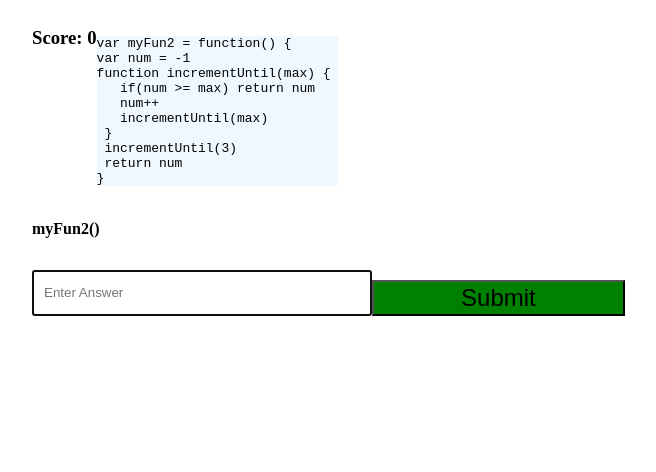
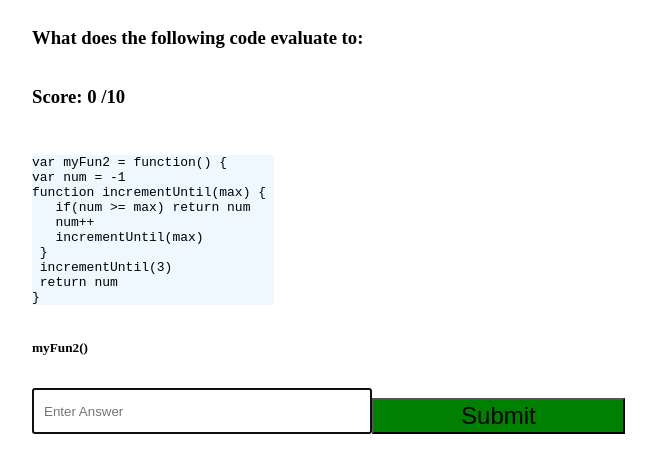
Before and after one commit to rickDevelopment/csprep-project-game, a plain HTML site: page index.html in a window 1280 px wide. Shown: the whole page, without its empty margins (292-948 px from the left). Drawn offline with Linux system fonts and the light colour scheme.

Commit message:
fix score

```diff
--- a/index.html
+++ b/index.html
@@ -9,11 +9,12 @@
 </head>
 <body>
   <div class="main-content">
-    <div class="score-div"> <h3>Score:  <span class="score">0</span> </h3></div>
+    <h3>What does the following code evaluate to:</h3>
+    <div class="score-div"> <h3>Score:  <span class="score">0</span> /10</h3></div>
  <pre> <div class="code-area">
   </div></pre>
 
-  <h4 class="question"> What does the folowing code evaluates to:</h4>
+  <h5 class="question"> What does the folowing code evaluates to:</h5>
   <input type="text" placeholder="Enter Answer" name="answer" id="answer" autofocus />
   <button class="submit-button">
     Submit
--- a/styles.css
+++ b/styles.css
@@ -29,5 +29,5 @@
   padding: 10px;
 }
 .score-div{
-  margin-bottom:10px;
+ width: 100%;
 }
```
